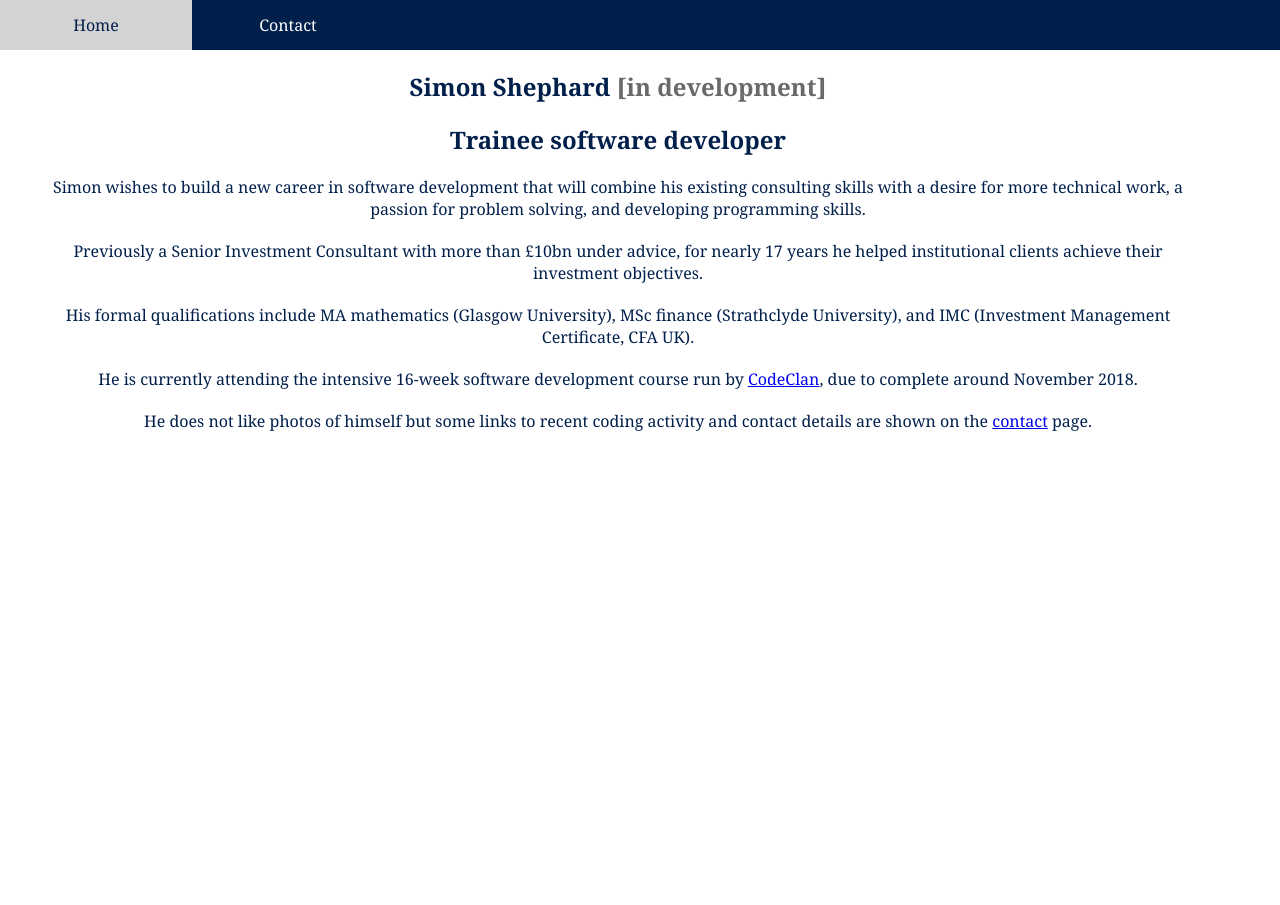
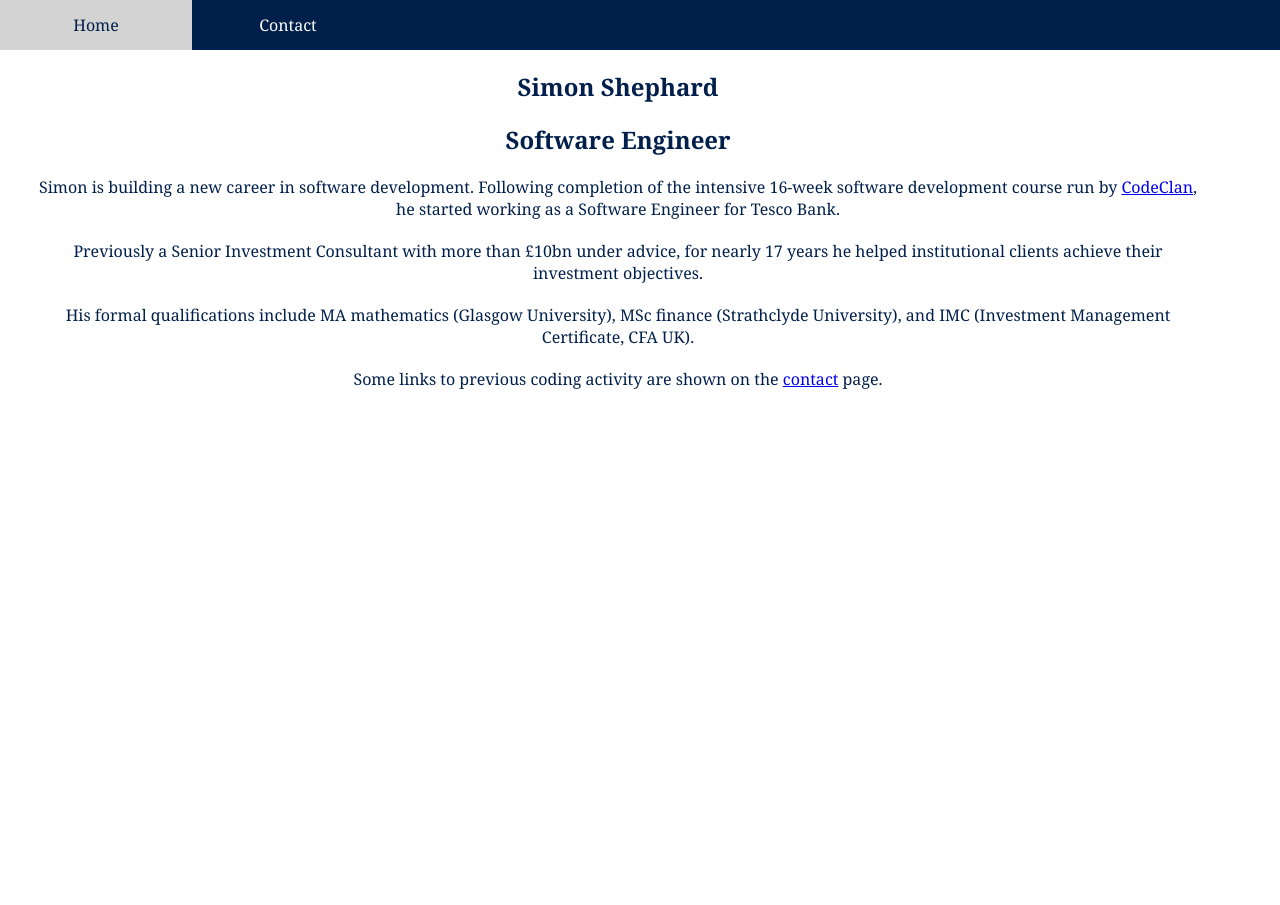
Before and after one commit to simonshephard/simonshephard.github.io, a Jekyll site: the page index.html, which Jekyll copies as it is, in a window 1280 px wide. Built offline with Jekyll 4.4.1, drawn with Linux system fonts in a browser that asks for light colours.

Commit message:
updates roughly to current at june 19 and replaces linkedin contact for fake email

```diff
--- a/contact.html
+++ b/contact.html
@@ -16,14 +16,13 @@
   </nav>
 
   <section class="main" id="contact">
-    <p>Screenshots to be added - please click boxes for more details.</p>
     <div class="contact-container">
       <div class="contact-box"><a class="contact-link" href="https://www.codecademy.com/simonshephard" target="_blank">Codecademy</a></div>
       <div class="contact-box"><a class="contact-link" href="https://www.freecodecamp.org/simonshephard" target="_blank">freeCodeCamp</a></div>
       <div class="contact-box"><a class="contact-link" href="https://codepen.io/simonshephard/" target="_blank">CODEPEN</a></div>
       <div class="contact-box"><a class="contact-link" href="https://www.hackerrank.com/simonshephard" target="_blank">HackerRank</a></div>
       <div class="contact-box"><a class="contact-link" href="https://github.com/simonshephard" target="_blank">GitHub</a></div>
-      <div class="contact-box"><a class="contact-link" href="mailto:askme@notreadytoputemailonlineyet.com">Contact</a></div>
+      <div class="contact-box"><a class="contact-link" href="https://www.linkedin.com/in/simonshephard/">LinkedIn</a></div>
     </div>
   </section>
 
--- a/index.html
+++ b/index.html
@@ -16,13 +16,12 @@
   </nav>
 
   <section class="main" id="home">
-    <h1 id="title">Simon Shephard <span>[in development]</span></h1>
-    <h2>Trainee software developer</h2>
-    <p>Simon wishes to build a new career in software development that will combine his existing consulting skills with a desire for more technical work, a passion for problem solving, and developing programming skills.</p>
+    <h1 id="title">Simon Shephard</h1>
+    <h2>Software Engineer</h2>
+    <p>Simon is building a new career in software development. Following completion of the intensive 16-week software development course run by <a href="https://codeclan.com/" target="_blank">CodeClan</a>, he started working as a Software Engineer for Tesco Bank.</p>
     <p>Previously a Senior Investment Consultant with more than £10bn under advice, for nearly 17 years he helped institutional clients achieve their investment objectives.</p>
     <p>His formal qualifications include MA mathematics (Glasgow University), MSc finance (Strathclyde University), and IMC (Investment Management Certificate, CFA UK).</p>
-    <p>He is currently attending the intensive 16-week software development course run by <a href="https://codeclan.com/" target="_blank">CodeClan</a>, due to complete around November 2018.</p>
-    <p>He does not like photos of himself but some links to recent coding activity and contact details are shown on the <a href="contact.html#contact">contact</a> page.</p>
+    <p>Some links to previous coding activity are shown on the <a href="contact.html#contact">contact</a> page.</p>
 
   </section>
 
```
